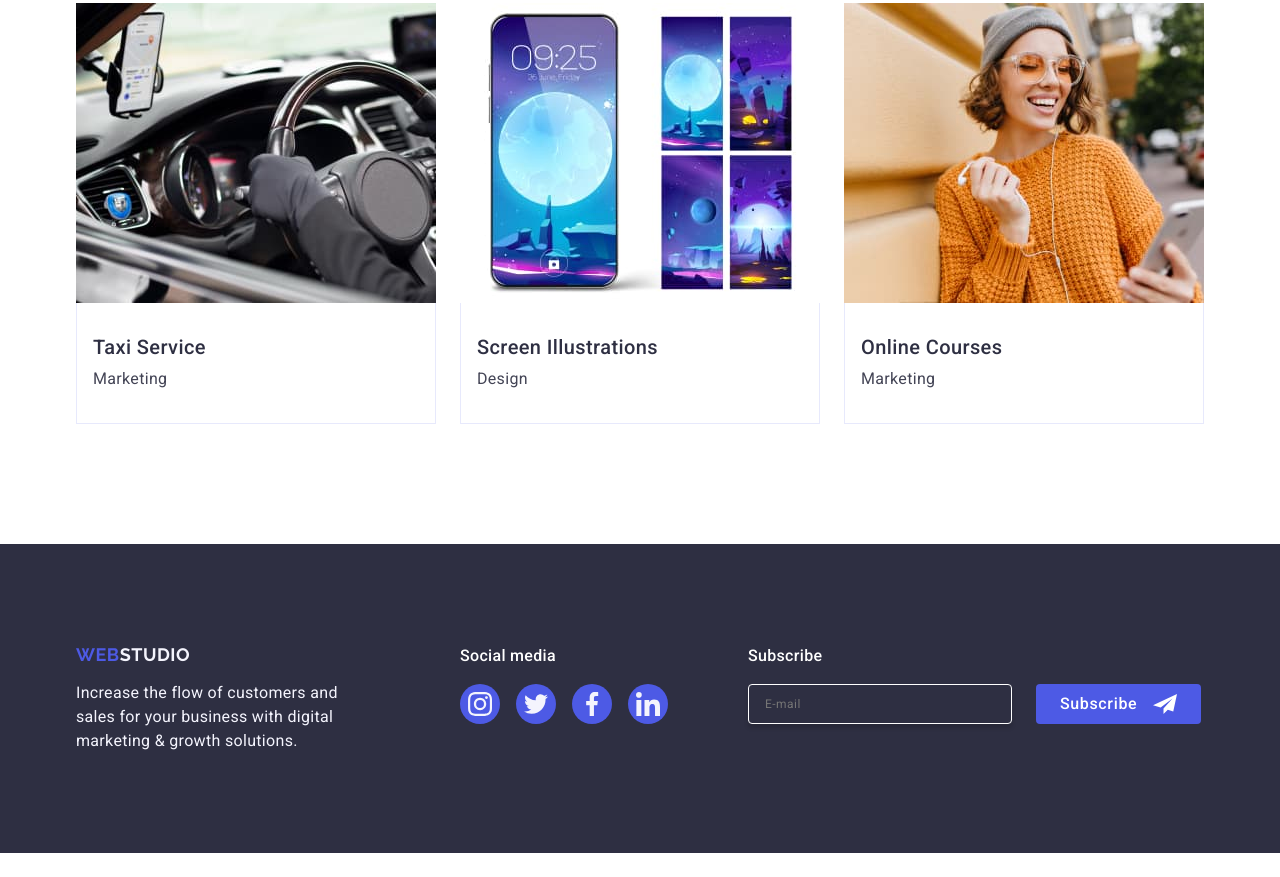
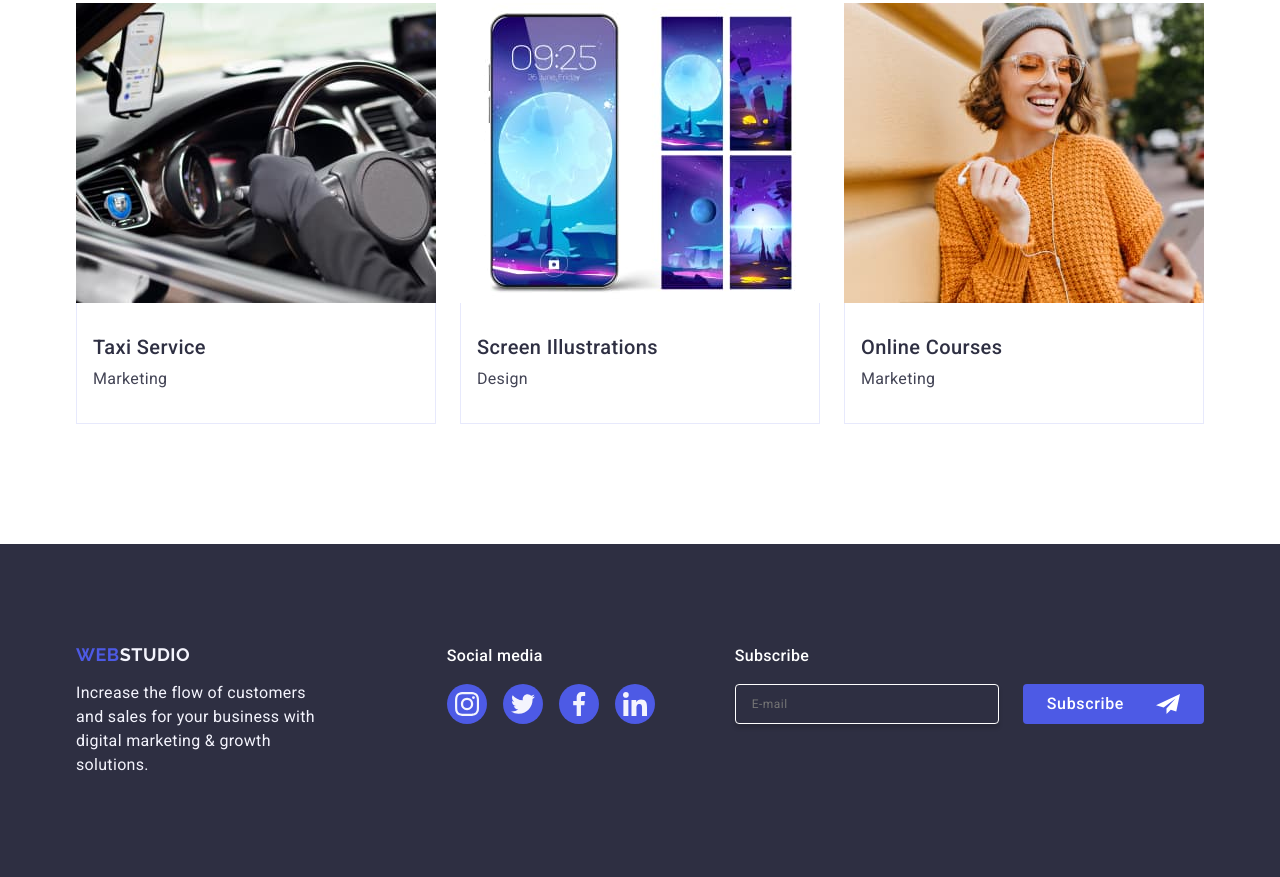
Before and after one commit to Pavlo-Martyniuk/goit-markup-hw-05, a plain HTML site: page index.html in a window 1280 px wide. Shown: the part 2631-3508 px from the top of the page. Before the commit the page ends 3484 px from the top, so only its background shows below. Drawn offline with nearby package versions, Linux system fonts and the light colour scheme.

Commit message:
finish_3

```diff
--- a/css/styles.css
+++ b/css/styles.css
@@ -701,6 +701,7 @@ display: inline-flex;
 }
 .footer-sub-svg{
 	fill: #FFF;
+	margin-left: 16px;
 }
 
 .footer-button:focus, .footer-button:hover {
--- a/index.html
+++ b/index.html
@@ -516,9 +516,9 @@
 				<p class="footer-form-description">Subscribe</p>
 				<form class="footer-form">
 					<label class="label-input">
-				<input type="email" class="input-email" id="input-subscibe" placeholder="E-mail">
+				<input type="email" class="input-email" id="input-subscibe" placeholder="E-mail" name="email">
 			</label>
-				<button class="footer-button">
+				<button type="button" class="footer-button">
 					Subscribe
 					<svg width="24" height="24" class="footer-sub-svg">
 						<use href="./images/icons.svg#icon-send" ></use>
```
